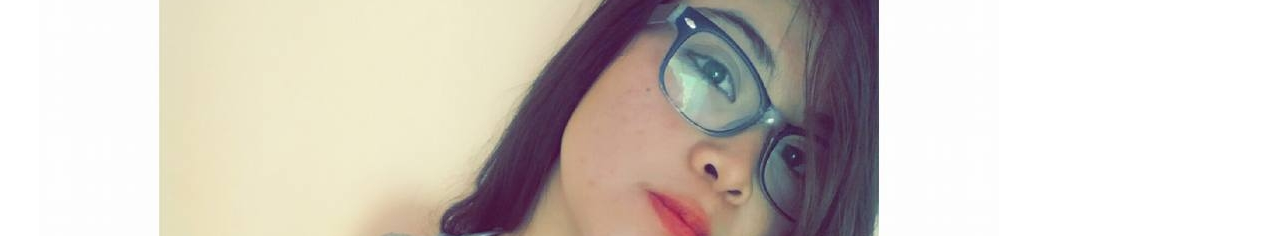
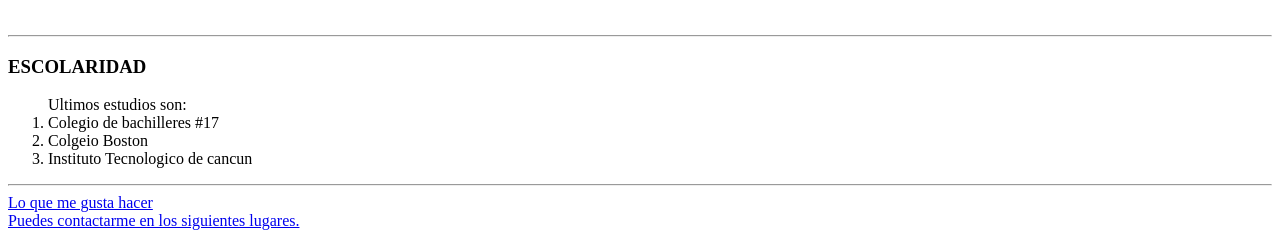
Before and after one commit to FreyaToledo/CV, a plain HTML site: page index.html in a window 1280 px wide. Shown: the part 191-427 px from the top of the page. Drawn offline with Linux system fonts and the light colour scheme.

Commit message:
Update index.html

```diff
--- a/index.html
+++ b/index.html
@@ -10,7 +10,7 @@
   <table cellspacing="30">
 
     <tr>
-      <td> <img src="imagenes/freyat.jpg" alt="Freya Toledo"></td>
+      <td> <img src="imágenes/freyat.jpg" alt="Freya Toledo"></td>
       <td>
         <h1> Freya Toledo </h1>
         <p> <em> Helo, my name is freya. I am 21 years old and this is my first page in the internet and <strong> it makes me very happy </strong> . </em> </p>
```
